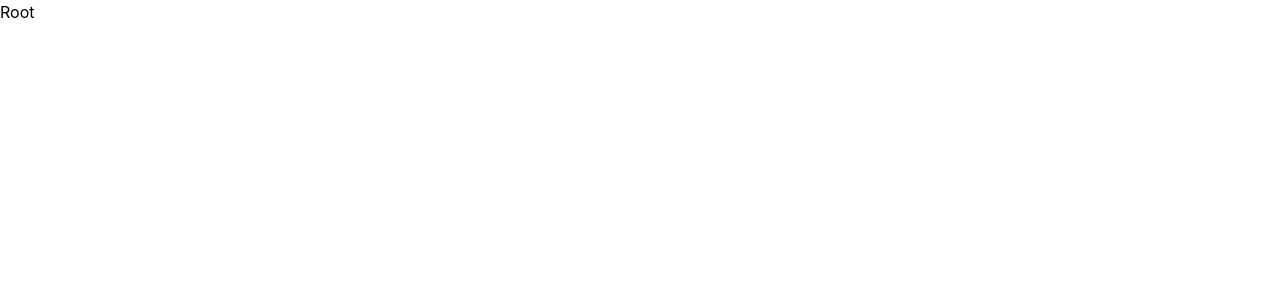
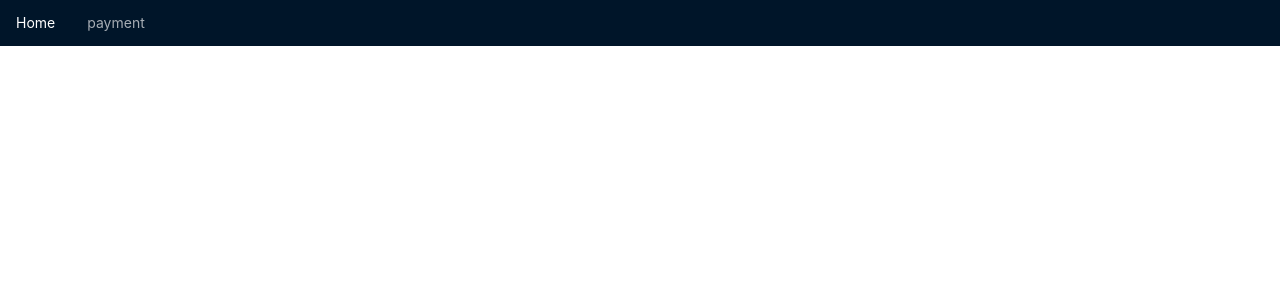
Before and after one commit to happyhealthy/ecommerce, a React (Create React App) app: page / in a window 1280 px wide. Shown: the top 300 px of the page. Built offline with nearby package versions, Linux system fonts and the light colour scheme.

Commit message:
add navbar

```diff
--- /dev/null
+++ b/src/components/layout/Navbar.js
@@ -0,0 +1,18 @@
+import { Menu } from "antd";
+import { Link } from "react-router-dom";
+const items = [
+  {
+    key: "home",
+    // icon: <MailOutlined />,
+    label: <Link to={"/"}>Home</Link>,
+  },
+  {
+    key: "payment",
+    // icon: <MailOutlined />,
+    label: <Link to={"/payment"}>payment</Link>,
+  },
+];
+
+export const Navbar = () => {
+  return <Menu mode="horizontal" items={items} theme="dark" />;
+};
--- a/src/page/Layout.js
+++ b/src/page/Layout.js
@@ -1,9 +1,10 @@
 import { Outlet } from "react-router-dom";
+import { Navbar } from "../components/layout/Navbar";
 
 export const Layout = () => {
   return (
     <div>
-      <h1>Root</h1>
+      <Navbar />
       <Outlet />
     </div>
   );
```
